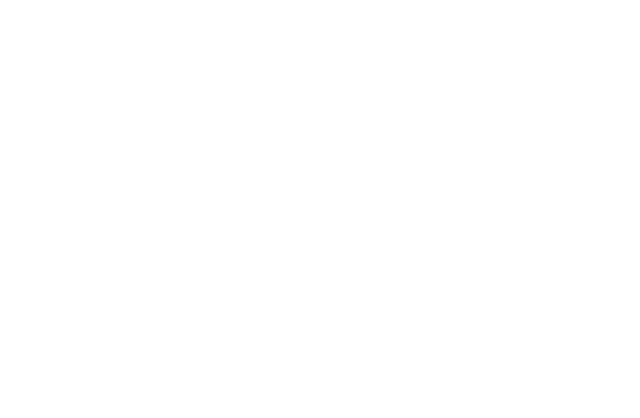
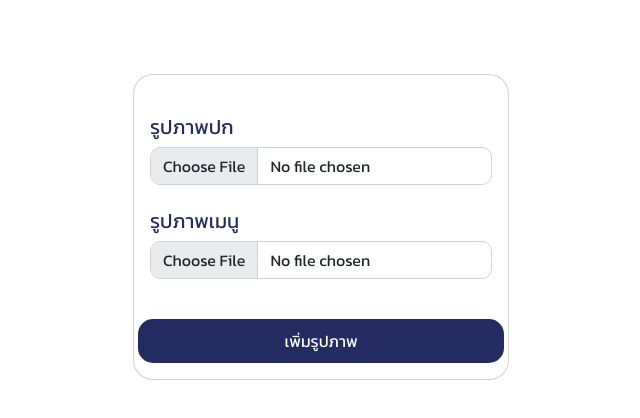
Before and after one commit to 9newton/findfoodfast-project, a React (Create React App) app in the folder front-end/: page /admin/manageRestaurant/addImage in a window 1280 px wide. Before the commit this address had no page. Shown: the top 418 px of the page, without its empty margins (319-959 px from the left). Built offline with nearby package versions, Linux system fonts and the light colour scheme; no server answers; the HTML template or start-up script is replaced by a standard one.

Commit message:
update add image

```diff
--- a/front-end/src/App.js
+++ b/front-end/src/App.js
@@ -1,16 +1,17 @@
-import './App.css';
+import "./App.css";
 import { BrowserRouter, Routes, Route } from "react-router-dom";
-import Home from './components/Home/Home';
-import Restaurant from './components/Home/Restaurant/Restaurant';
-import Random from './components/Random/Random';
-import Report from './components/Report/Report';
-import Admin from './components/Admin/Admin';
-import ManageRestaurant from './components/Admin/AdminContent/ContentAdmin';
-import AdminLike from './components/Admin/AdminLike/AdminLike';
-import AdminReport from './components/Admin/AdminReport/AdminReport';
-import AdminDashboard from './components/Admin/AdminDashboard/AdminDashboard';
-import EditRestaurant from './components/Admin/AdminContent/Edit';
-import AddRestaurant from './components/Admin/AdminContent/Popup';
+import Home from "./components/Home/Home";
+import Restaurant from "./components/Home/Restaurant/Restaurant";
+import Random from "./components/Random/Random";
+import Report from "./components/Report/Report";
+import Admin from "./components/Admin/Admin";
+import ManageRestaurant from "./components/Admin/AdminContent/ContentAdmin";
+import AdminLike from "./components/Admin/AdminLike/AdminLike";
+import AdminReport from "./components/Admin/AdminReport/AdminReport";
+import AdminDashboard from "./components/Admin/AdminDashboard/AdminDashboard";
+import EditRestaurant from "./components/Admin/AdminContent/Edit";
+import AddRestaurant from "./components/Admin/AdminContent/Popup";
+import AddImage from "./components/Admin/AdminContent/AddImage";
 
 function App() {
   return (
@@ -23,9 +24,22 @@
             <Route path="/random" element={<Random />} />
             <Route path="/report" element={<Report />} />
             <Route path="/admin" element={<Admin />} />
-            <Route path="/admin/manageRestaurant" element={<ManageRestaurant />} />
-            <Route path="/admin/manageRestaurant/add" element={<AddRestaurant />} />
-            <Route path="/admin/manageRestaurant/edit/:id" element={<EditRestaurant />} />
+            <Route
+              path="/admin/manageRestaurant"
+              element={<ManageRestaurant />}
+            />
+            <Route
+              path="/admin/manageRestaurant/add"
+              element={<AddRestaurant />}
+            />
+            <Route
+              path="/admin/manageRestaurant/edit/:id"
+              element={<EditRestaurant />}
+            />
+            <Route
+              path="/admin/manageRestaurant/addImage"
+              element={<AddImage />}
+            />
             <Route path="/admin/like" element={<AdminLike />} />
             <Route path="/admin/report" element={<AdminReport />} />
             <Route path="/admin/dashboard" element={<AdminDashboard />} />
--- /dev/null
+++ b/front-end/src/components/Admin/AdminContent/AddImage.css
@@ -0,0 +1,3 @@
+.file {
+  border-radius: 10px;
+}
--- /dev/null
+++ b/front-end/src/components/Admin/AdminContent/AddImage.js
@@ -0,0 +1,118 @@
+import "./AddImage.css";
+import React, { useState, useEffect } from "react";
+import axios from "axios";
+import { useNavigate, useParams } from "react-router-dom";
+import Form from "react-bootstrap/Form";
+import Container from "react-bootstrap/Container";
+import Row from "react-bootstrap/Row";
+import Col from "react-bootstrap/Col";
+import Card from "react-bootstrap/Card";
+
+const AddImage = () => {
+  const [name, setName] = useState("");
+  const [coverImg, setCoverImg] = useState("");
+  // const [menuImg, setMenuImg] = useState("");
+  const navigate = useNavigate();
+  const { id } = useParams();
+
+  useEffect(() => {
+    getRestaurantById();
+  }, []);
+
+  const getRestaurantById = async () => {
+    const response = await axios.get(`http://localhost:5000/restaurants/${id}`);
+    setCoverImg(response.data.coverImg);
+    setName(response.data.name);
+  };
+
+  const updateRestaurant = async (e) => {
+    e.preventDefault();
+    try {
+      await axios.patch(`http://localhost:5000/restaurants/${id}`, {
+        coverImg,
+        name,
+      });
+      navigate("/admin/manageRestaurant");
+    } catch (error) {
+      console.log(error);
+    }
+  };
+
+  return (
+    <div className="content">
+      <h1 className="content-head mb-4 mt-4 mt-md-0">{name}</h1>
+      <Container>
+        <Row>
+          <Col
+            xs={{ span: 12, offset: 0 }}
+            md={{ span: 6, offset: 3 }}
+            xl={{ span: 4, offset: 4 }}
+            className="mt-md-4"
+          >
+            <Card className="card-admin">
+              <Card.Body>
+                <Form onSubmit={updateRestaurant}>
+                  <Row>
+                    <Col
+                      xs={{ span: 12, offset: 0 }}
+                      md={{ span: 12, offset: 0 }}
+                      xl={{ span: 12, offset: 0 }}
+                      className=""
+                    >
+                      <div className="text-start">
+                        <Form.Label className="name h5 mt-4">
+                          รูปภาพปก
+                        </Form.Label>
+                      </div>
+                      <Form.Control
+                        type="file"
+                        className="file"
+                        // value={food}
+                        // onChange={(e) => setFood(e.target.value)}
+                        placeholder="อาหารที่ขาย"
+                        required
+                      />
+                    </Col>
+                  </Row>
+
+                  <Row>
+                    <Col
+                      xs={{ span: 12, offset: 0 }}
+                      md={{ span: 12, offset: 0 }}
+                      xl={{ span: 12, offset: 0 }}
+                      className=""
+                    >
+                      <div className="text-start">
+                        <Form.Label className="name h5 mt-4">
+                          รูปภาพเมนู
+                        </Form.Label>
+                      </div>
+                      <Form.Control
+                        type="file"
+                        className="file"
+                        // value={food}
+                        // onChange={(e) => setFood(e.target.value)}
+                        placeholder="อาหารที่ขาย"
+                        required
+                      />
+                    </Col>
+                  </Row>
+                  <Row className="mt-3">
+                    <button
+                      className="col-12 mt-md-4 add-btn pointer"
+                      type="submit"
+                    >
+                      เพิ่มรูปภาพ
+                    </button>
+                  </Row>
+                </Form>
+              </Card.Body>
+            </Card>
+          </Col>
+        </Row>
+      </Container>
+    </div>
+  );
+};
+
+export default AddImage;
--- a/front-end/src/components/Admin/AdminContent/ContentAdmin.css
+++ b/front-end/src/components/Admin/AdminContent/ContentAdmin.css
@@ -116,6 +116,21 @@
   color: #fff;
 }
 
+.add-img {
+  border-color: #222c61;
+  background-color: transparent;
+  border-width: 1px;
+  border-radius: 7px;
+  color: #222c61;
+  font-size: 12px;
+}
+.add-img:hover {
+  border-color: #222c61;
+  color: white;
+  background-color: #222c61;
+  font-size: 12px;
+}
+
 @media screen and (max-width: 480px) {
   .img {
     width: 100%;
--- a/front-end/src/components/Admin/AdminContent/ContentAdmin.js
+++ b/front-end/src/components/Admin/AdminContent/ContentAdmin.js
@@ -95,6 +95,7 @@
                 <Table className="text-center" responsive hover>
                   <thead>
                     <tr>
+                      <th></th>
                       <th>EDIT</th>
                       <th>DELETE</th>
                       <th>รูปร้าน</th>
@@ -113,6 +114,16 @@
                   <tbody>
                     {restaurants.map((restaurant, index) => (
                       <tr key={restaurant._id}>
+                        <td>
+                          <a href="/admin/manageRestaurant/addImage">
+                            <button
+                              className="add-img"
+                              variant="outline-primary"
+                            >
+                              เพิ่มรูป
+                            </button>
+                          </a>
+                        </td>
                         <td>
                           <Link
                             to={`/admin/manageRestaurant/edit/${restaurant._id}`}
--- a/front-end/src/components/Admin/AdminContent/Edit.js
+++ b/front-end/src/components/Admin/AdminContent/Edit.js
@@ -130,28 +130,6 @@
             <Card className="card-admin">
               <Card.Body>
                 <Form onSubmit={updateRestaurant}>
-                  <Row>
-                    <Col
-                      xs={{ span: 12, offset: 0 }}
-                      md={{ span: 12, offset: 0 }}
-                      xl={{ span: 12, offset: 0 }}
-                      className=""
-                    >
-                      <div className="text-start">
-                        <Form.Label className="name h5 mt-4">
-                          รูปหน้าร้าน
-                        </Form.Label>
-                      </div>
-                      <Form.Control
-                        type="text"
-                        className="form-input"
-                        value={coverImg}
-                        onChange={(e) => setCoverImg(e.target.value)}
-                        placeholder="URL"
-                      />
-                    </Col>
-                  </Row>
-
                   <Row>
                     <Col
                       xs={{ span: 12, offset: 0 }}
--- a/front-end/src/components/Admin/AdminContent/Popup.js
+++ b/front-end/src/components/Admin/AdminContent/Popup.js
@@ -95,28 +95,6 @@
             <Card className="card-admin">
               <Card.Body>
                 <Form onSubmit={saveRestaurant}>
-                  <Row>
-                    <Col
-                      xs={{ span: 12, offset: 0 }}
-                      md={{ span: 12, offset: 0 }}
-                      xl={{ span: 12, offset: 0 }}
-                      className=""
-                    >
-                      <div className="text-start">
-                        <Form.Label className="name h5 mt-4">
-                          รูปหน้าร้าน
-                        </Form.Label>
-                      </div>
-                      <Form.Control
-                        type="text"
-                        className="form-input"
-                        value={coverImg}
-                        onChange={(e) => setCoverImg(e.target.value)}
-                        placeholder="URL"
-                      />
-                    </Col>
-                  </Row>
-
                   <Row>
                     <Col
                       xs={{ span: 12, offset: 0 }}
```
